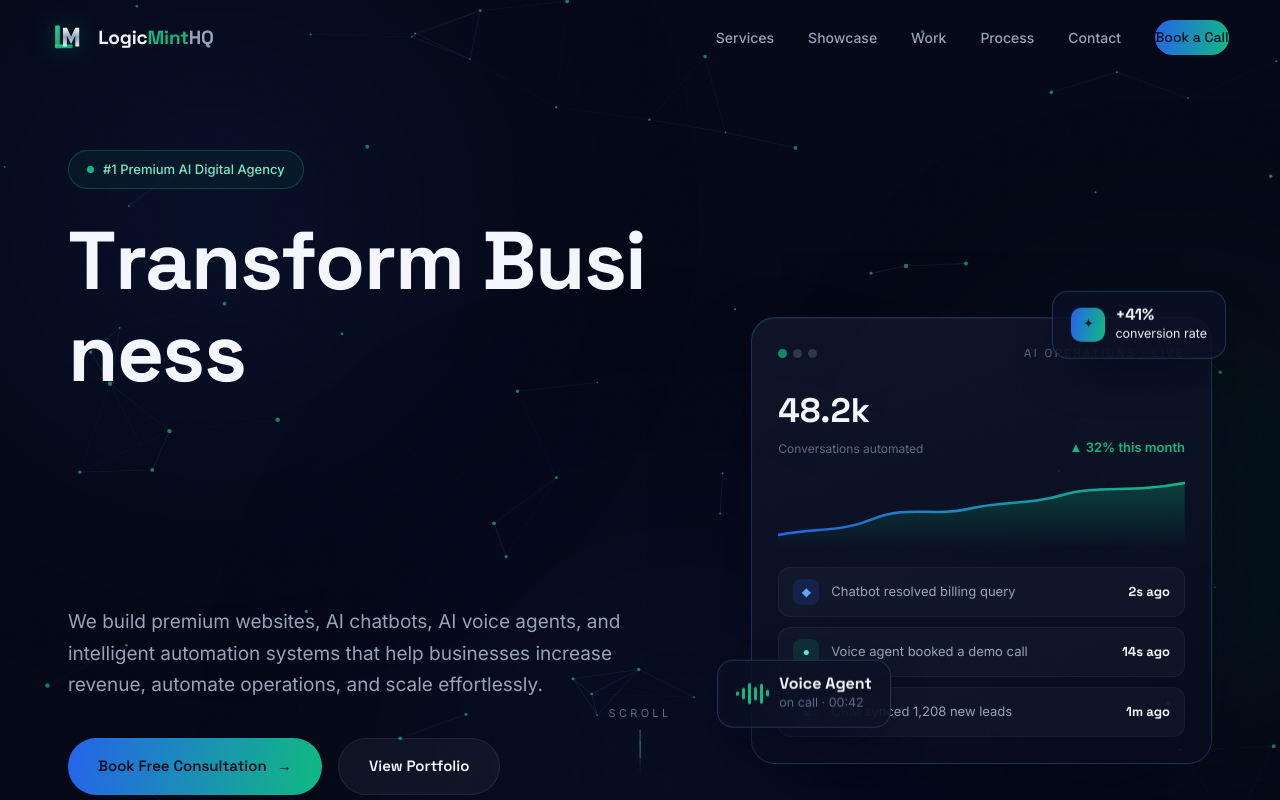
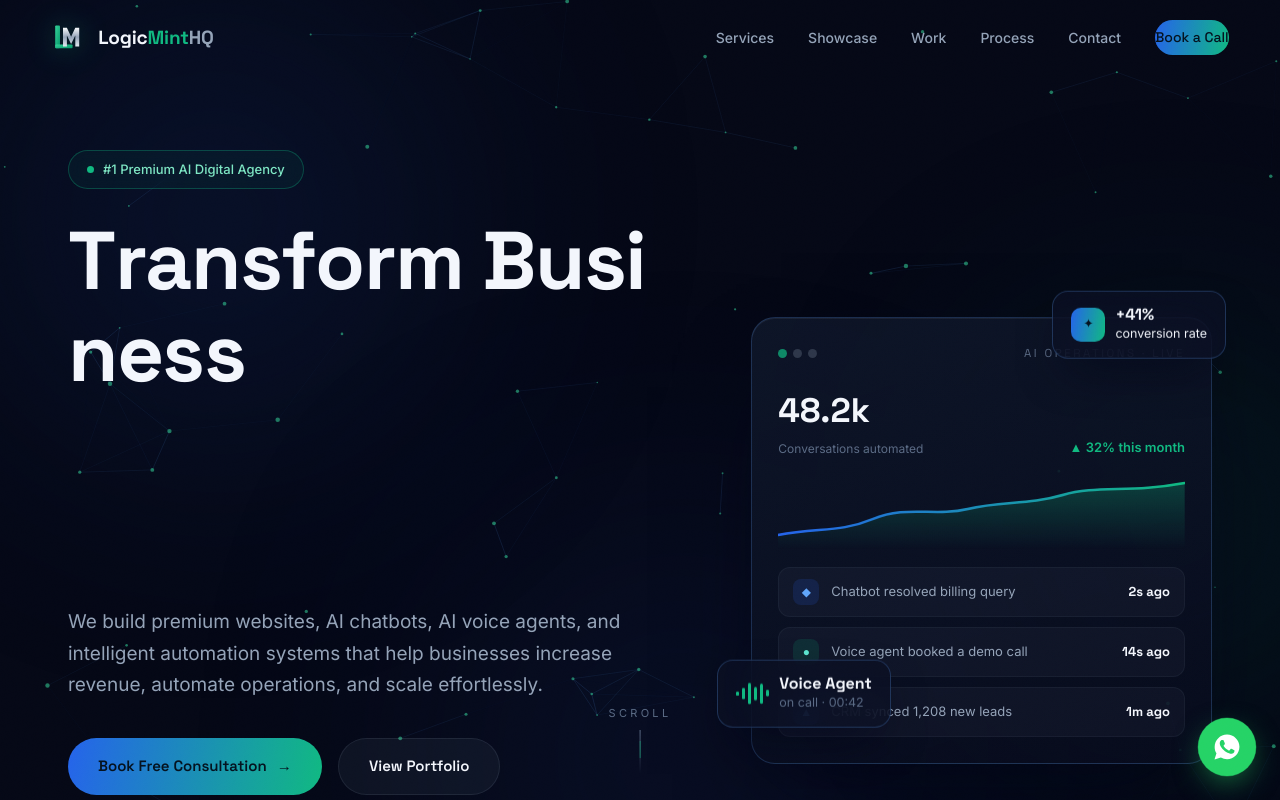
Before and after one commit to santosh-workspace/logicmintHQ, a Next.js app: page / in a window 1280 px wide. Shown: the top 800 px of the page. Built offline with nearby package versions, Linux system fonts and the light colour scheme.

Commit message:
newly update all the code for website

```diff
--- a/src/app/globals.css
+++ b/src/app/globals.css
@@ -373,6 +373,12 @@ footer{border-top:1px solid var(--line);padding:60px 0 36px;background:rgba(4,7,
 .cta-banner h2{font-size:clamp(28px,4.4vw,46px);margin-bottom:14px}
 .cta-banner p{color:var(--sub);max-width:520px;margin:0 auto 30px}
 
+/* ============ WHATSAPP FLOAT ============ */
+#waFloat{position:fixed;right:24px;bottom:24px;width:58px;height:58px;border-radius:50%;background:#25D366;color:#fff;display:grid;place-items:center;z-index:1050;box-shadow:0 10px 30px -6px rgba(37,211,102,.55);transition:transform .35s var(--ease),box-shadow .35s var(--ease);animation:waPulse 2.4s infinite}
+#waFloat:hover{transform:scale(1.08);box-shadow:0 14px 36px -6px rgba(37,211,102,.7)}
+@keyframes waPulse{0%,100%{box-shadow:0 0 0 0 rgba(37,211,102,.45),0 10px 30px -6px rgba(37,211,102,.55)}50%{box-shadow:0 0 0 12px rgba(37,211,102,0),0 10px 30px -6px rgba(37,211,102,.55)}}
+@media(max-width:640px){#waFloat{width:52px;height:52px;right:16px;bottom:16px}}
+
 @media(prefers-reduced-motion:reduce){
  *,*::before,*::after{animation-duration:.01ms!important;animation-iteration-count:1!important;transition-duration:.01ms!important}
  html{scroll-behavior:auto}
--- a/src/app/layout.tsx
+++ b/src/app/layout.tsx
@@ -5,6 +5,7 @@ import GradientDefs from "@/components/GradientDefs";
 import Loader from "@/components/Loader";
 import Cursor from "@/components/Cursor";
 import Effects from "@/components/Effects";
+import WhatsAppFloat from "@/components/WhatsAppFloat";
 
 const space = Space_Grotesk({
   subsets: ["latin"],
@@ -39,6 +40,7 @@ export default function RootLayout({ children }: { children: React.ReactNode })
         <Cursor />
         <Loader />
         {children}
+        <WhatsAppFloat />
         <Effects />
       </body>
     </html>
--- a/src/components/Contact.tsx
+++ b/src/components/Contact.tsx
@@ -44,7 +44,7 @@ export default function Contact() {
               <div className="wi">✉</div>
               <div><b>hello@logicminthq.com</b><span>Email us anytime</span></div>
             </a>
-            <a className="way" href="https://wa.me/0000000000" target="_blank" rel="noopener noreferrer">
+            <a className="way" href="https://wa.me/918956467676" target="_blank" rel="noopener noreferrer">
               <div className="wi">✆</div>
               <div><b>Chat on WhatsApp</b><span>Fastest response</span></div>
             </a>
```
